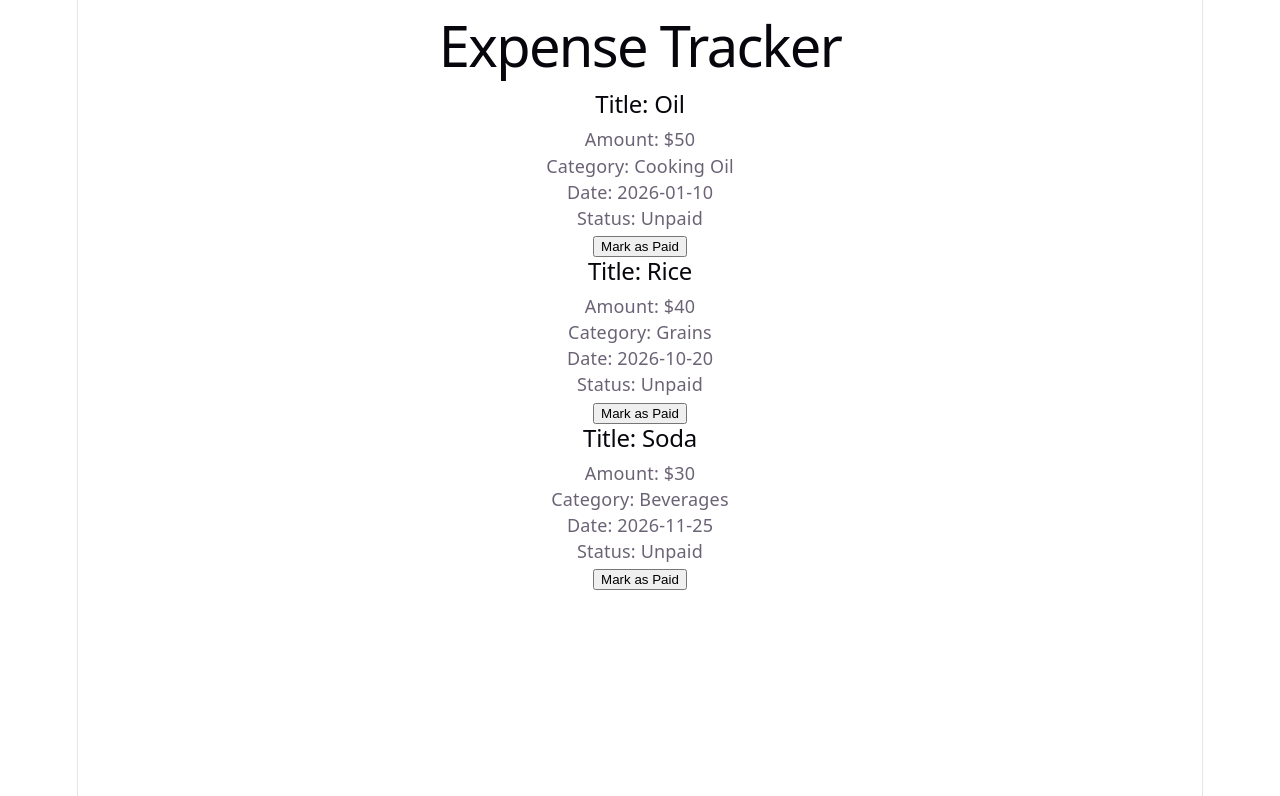
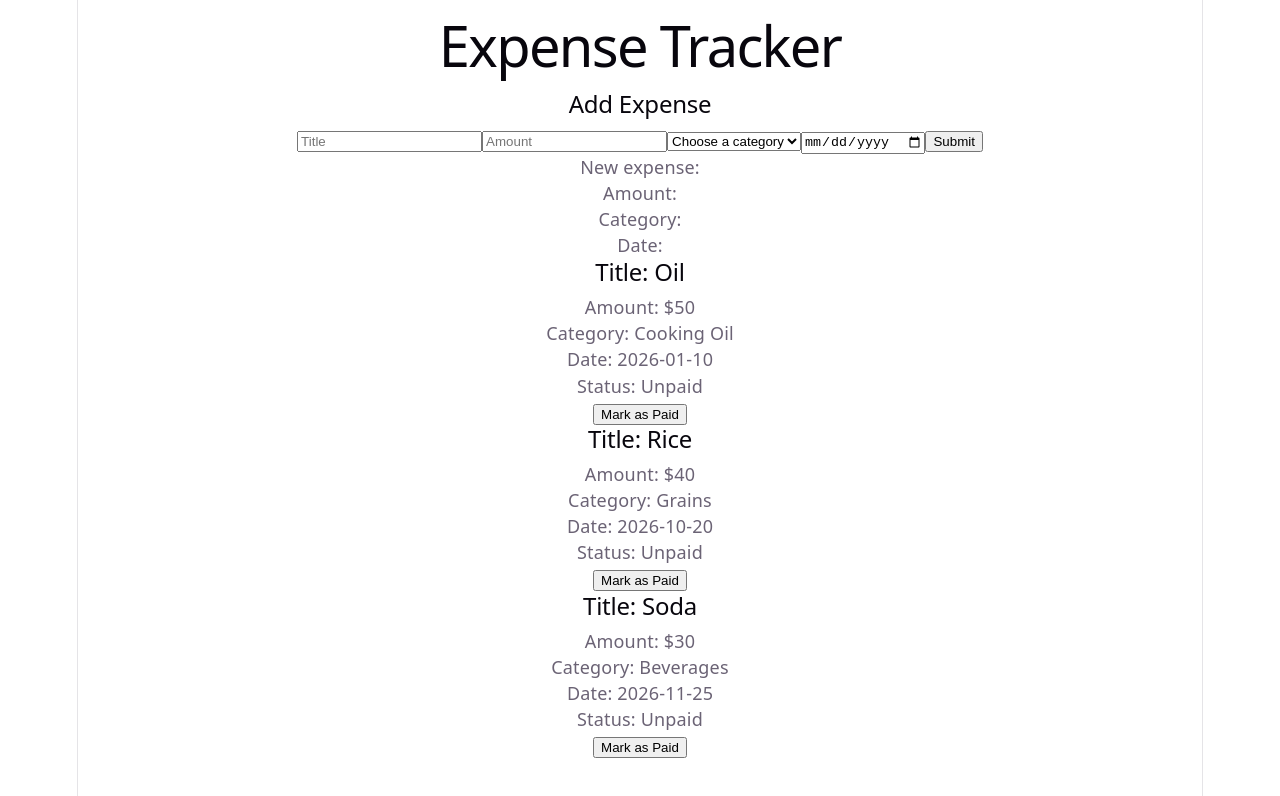
Before and after one commit to Abokor90/expense-tracker, a React (Vite) app: page / in a window 1280 px wide. Shown: the top 796 px of the page. Built offline with nearby package versions, Linux system fonts and the light colour scheme.

Commit message:
Added expense form to the project

```diff
--- a/src/App.jsx
+++ b/src/App.jsx
@@ -1,9 +1,13 @@
 import ExpenseItem from "./components/ExpenseItem";
+import ExpenseForm from "./components/ExpenseForm";
 
 function App() {
   return (
     <div>
       <h1>Expense Tracker</h1>
+
+      <ExpenseForm />
+
       <ExpenseItem title="Oil" amount={50} category="Cooking Oil" date="2026-01-10" />
       <ExpenseItem title="Rice" amount={40} category="Grains" date="2026-10-20" />
       <ExpenseItem title="Soda" amount={30} category="Beverages" date="2026-11-25" />
--- /dev/null
+++ b/src/components/ExpenseForm.jsx
@@ -0,0 +1,63 @@
+import { useState } from "react";
+
+function ExpenseForm() {
+  const [title, setTitle] = useState("");
+  const [amount, setAmount] = useState("");
+  const [category, setCategory] = useState("");
+  const [date, setDate] = useState("");
+
+  function handleTitleChange(event) {
+    setTitle(event.target.value);
+  }
+
+  function handleAmountChange(event) {
+    setAmount(event.target.value);
+  }
+
+  function handleCategoryChange(event) {
+    setCategory(event.target.value);
+  }
+
+  function handleDateChange(event) {
+    setDate(event.target.value);
+  }
+
+  function handleSubmit(event) {
+    event.preventDefault();
+
+    const newExpense = {
+      title: title,
+      amount: Number(amount),
+      category: category,
+      date: date
+    };
+    console.log(newExpense);
+    setTitle("");
+    setAmount("");
+    setCategory("");
+    setDate("");
+  }
+
+  return (
+    <form onSubmit={handleSubmit}>
+      <h2>Add Expense</h2>
+      <input value={title} onChange={handleTitleChange} placeholder="Title" />
+      <input type="number" value={amount} onChange={handleAmountChange} placeholder="Amount" />
+      <select value={category} onChange={handleCategoryChange}>
+        <option value="">Choose a category</option>
+        <option value="Food">Food</option>
+        <option value="Transport">Transport</option>
+        <option value="Bills">Bills</option>
+      </select>
+      <input type="date" value={date} onChange={handleDateChange} />
+      <button type="submit">Submit</button>
+
+      <p>New expense: {title}</p>
+      <p>Amount: {amount}</p>
+      <p>Category: {category}</p>
+      <p>Date: {date}</p>
+    </form>
+  );
+}
+
+export default ExpenseForm;
--- a/src/components/ExpenseItem.jsx
+++ b/src/components/ExpenseItem.jsx
@@ -18,6 +18,7 @@ function ExpenseItem({ title, amount, category, date }) {
     setIsHovered(false);
   }
 
+
   return (
     <div className="expense-item"
       onMouseEnter={handleMouseEnter}
```
Also changed, not shown: 1 other file (tests, documents, lock files or other folders).
